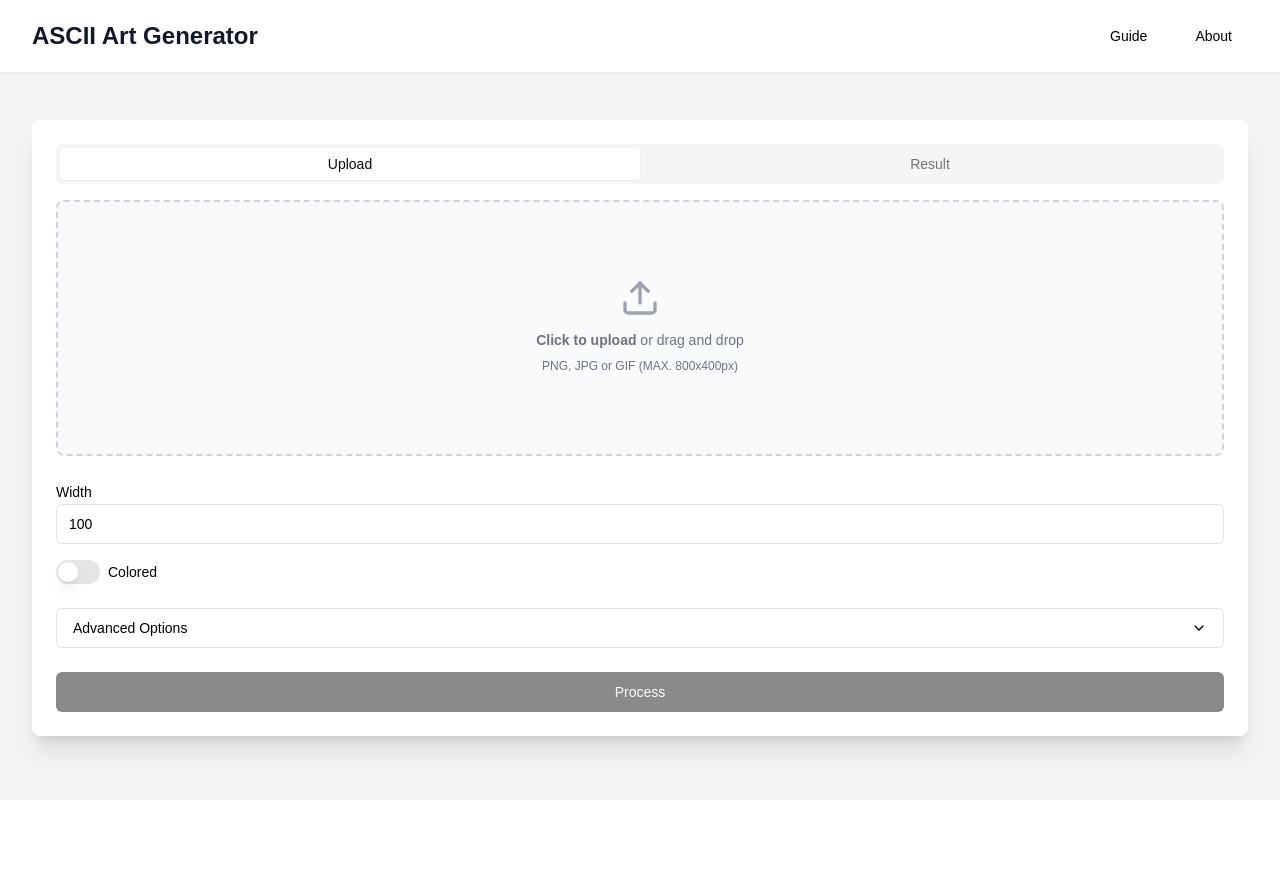
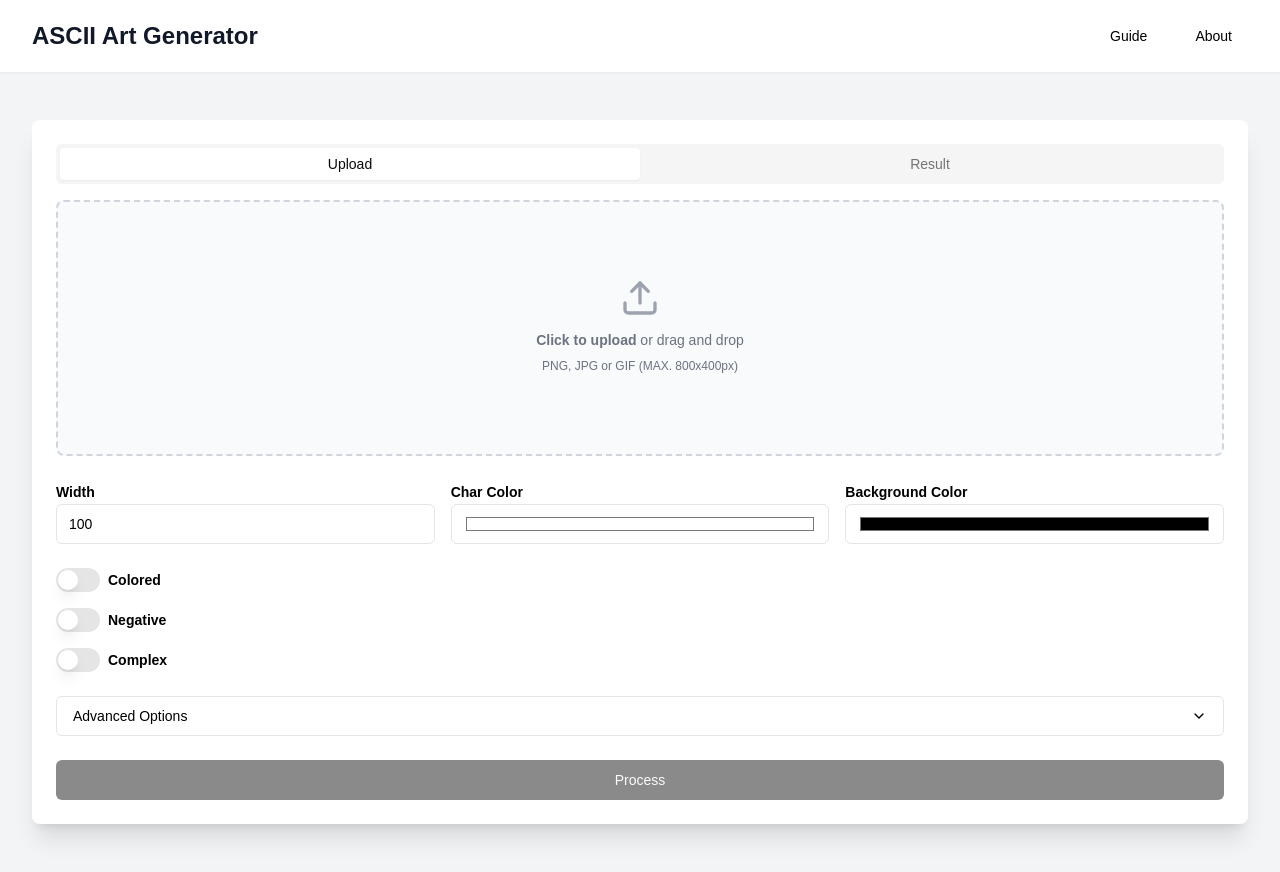
Before and after one commit to awrysfab/ascii-image-generator-web, a Next.js app: page / in a window 1280 px wide. Before the commit the page ends 800 px from the top, so only its background shows below. Built offline with nearby package versions, Linux system fonts and the light colour scheme.

Commit message:
change modifier placement

```diff
--- a/components/image-converter.tsx
+++ b/components/image-converter.tsx
@@ -309,17 +309,45 @@ export function ImageConverterComponent() {
                       </TabsContent>
                     </Tabs>
                     <div className="space-y-4">
-                      <div>
-                        <Label htmlFor="width">Width</Label>
-                        <Input id="width" type="number" value={width} onChange={(e) => setWidth(e.target.value)} placeholder="Enter width" />
+                      <div className="grid grid-cols-3 gap-4">
+                        <div>
+                          <Label htmlFor="width" className="text-sm font-semibold">Width</Label>
+                          <Input id="width" type="number" value={width} onChange={(e) => setWidth(e.target.value)} placeholder="Enter width" />
+                        </div>
+                        <div>
+                          <Label htmlFor="charColor" className="text-sm font-semibold">Char Color</Label>
+                          <Input id="charColor" type="color" value={charColor} onChange={(e) => setCharColor(e.target.value)} />
+                        </div>
+                        <div>
+                          <Label htmlFor="backgroundColor" className="text-sm font-semibold">Background Color</Label>
+                          <Input id="backgroundColor" type="color" value={backgroundColor} onChange={(e) => setBackgroundColor(e.target.value)} />
+                        </div>
                       </div>
+                    </div>
+                    <div className="space-y-4">
                       <div className="flex items-center space-x-2">
                         <Switch
                           id="colored"
                           checked={colored}
                           onCheckedChange={setColored}
                         />
-                        <Label htmlFor="colored">Colored</Label>
+                        <Label htmlFor="colored" className="text-sm font-semibold">Colored</Label>
+                      </div>
+                      <div className="flex items-center space-x-2">
+                        <Switch
+                          id="negative"
+                          checked={negative}
+                          onCheckedChange={setNegative}
+                        />
+                        <Label htmlFor="negative" className="text-sm font-semibold">Negative</Label>
+                      </div>
+                      <div className="flex items-center space-x-2">
+                        <Switch
+                          id="complex"
+                          checked={complex}
+                          onCheckedChange={setComplex}
+                        />
+                        <Label htmlFor="complex" className="text-sm font-semibold">Complex</Label>
                       </div>
                     </div>
                     <Collapsible open={showAdvanced} onOpenChange={setShowAdvanced}>
@@ -330,40 +358,12 @@ export function ImageConverterComponent() {
                         </Button>
                       </CollapsibleTrigger>
                       <CollapsibleContent className="space-y-4 mt-4">
-                        <div className="flex items-center space-x-2">
-                          <Switch
-                            id="negative"
-                            checked={negative}
-                            onCheckedChange={setNegative}
-                          />
-                          <Label htmlFor="negative">Negative</Label>
-                        </div>
-                        <div className="flex items-center space-x-2">
-                          <Switch
-                            id="complex"
-                            checked={complex}
-                            onCheckedChange={setComplex}
-                          />
-                          <Label htmlFor="complex">Complex</Label>
-                        </div>
-                        <div>
-                          <Label htmlFor="customAscii">Custom ASCII Char</Label>
+                        <div className="space-y-2">
+                          <Label htmlFor="customAscii" className="text-sm font-semibold">Custom ASCII Char</Label>
                           <Input id="customAscii" type="text" value={customAscii} onChange={(e) => setCustomAscii(e.target.value)} placeholder="Enter custom ASCII char" />
                         </div>
-                        <div className="space-y-4">
-                          <div className="grid grid-cols-2 gap-4">
-                            <div>
-                              <Label htmlFor="charColor">Char Color</Label>
-                              <Input id="charColor" type="color" value={charColor} onChange={(e) => setCharColor(e.target.value)} />
-                            </div>
-                            <div>
-                              <Label htmlFor="backgroundColor">Background Color</Label>
-                              <Input id="backgroundColor" type="color" value={backgroundColor} onChange={(e) => setBackgroundColor(e.target.value)} />
-                            </div>
-                          </div>
-                        </div>
-                        <div className="space-y-4">
-                          <Label>RGB Weights (must sum to 1)</Label>
+                        <div className="space-y-2">
+                          <Label className="text-sm font-semibold">RGB Weights (must sum to 1)</Label>
                           <div className="grid grid-cols-3 gap-4">
                             {Object.entries(rgbWeights).map(([color, weight]) => (
                               <div key={color}>
--- a/package.json
+++ b/package.json
@@ -18,7 +18,6 @@
     "@radix-ui/react-toast": "^1.2.1",
     "class-variance-authority": "^0.7.0",
     "clsx": "^2.1.1",
-    "html-to-image": "^1.11.11",
     "lucide-react": "^0.441.0",
     "next": "14.2.11",
     "react": "^18",
```
Also changed, not shown: 1 other file (tests, documents, lock files or other folders).
